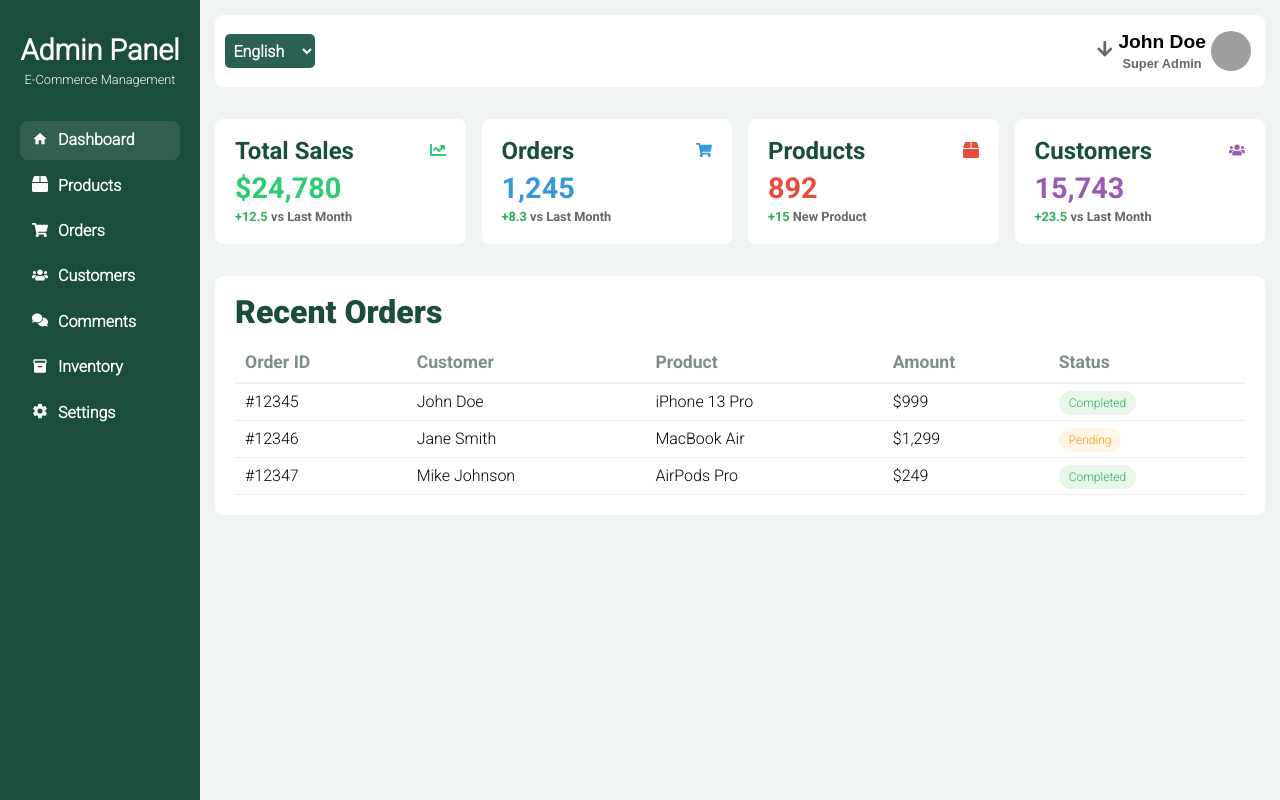
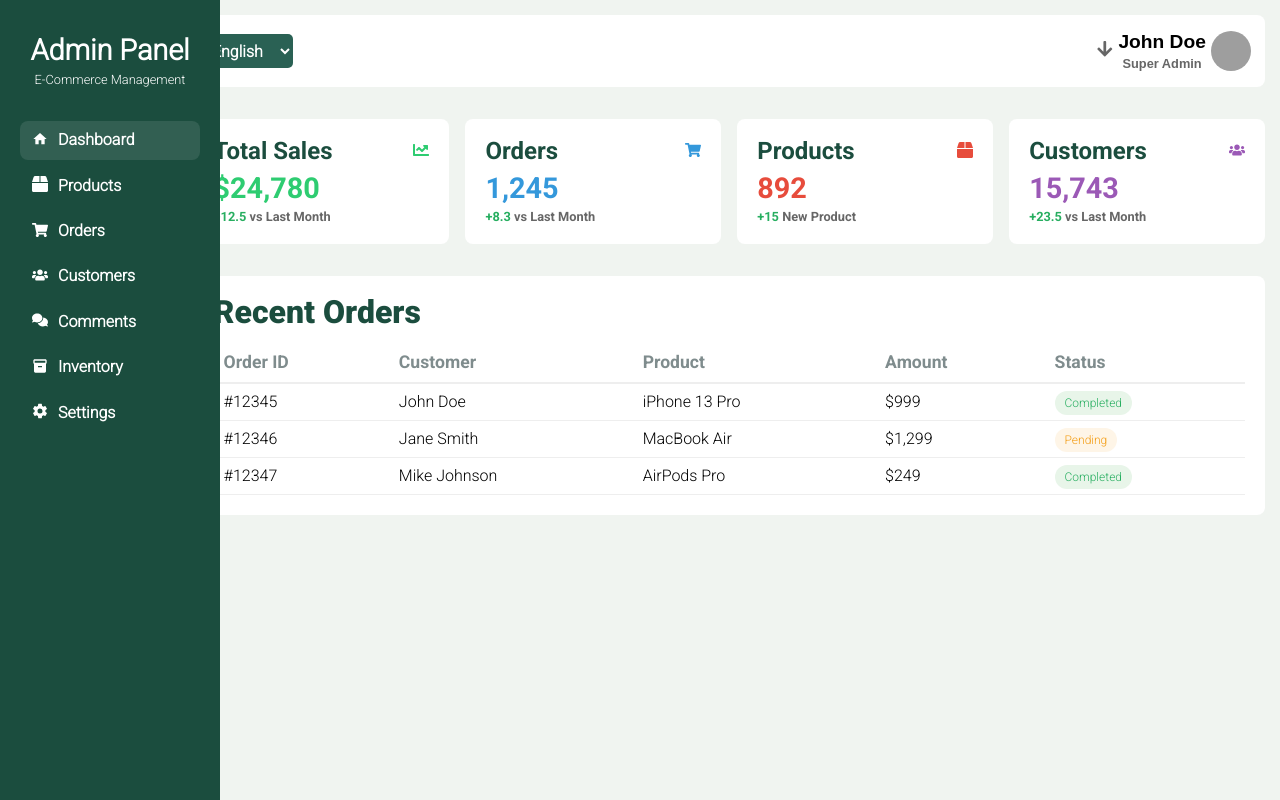
Before and after one commit to mohammadmehdidalvandii/Dashboard, a React (Vite) app in the folder frontend/dashboard/: page / in a window 1280 px wide. Built offline with nearby package versions, Linux system fonts and the light colour scheme; grey boxes are pictures that could not be loaded.

Commit message:
fixed conatiner-content

```diff
--- a/frontend/dashboard/src/components/modules/Sidebar/Sidebar.css
+++ b/frontend/dashboard/src/components/modules/Sidebar/Sidebar.css
@@ -1,6 +1,7 @@
 .sidebar{
     display: block;
-    width: 200px;
+    position: fixed;
+    width: 220px;
     background-color: var(--primary-dark);
     height: 100vh;
     padding: 20px;
--- a/frontend/dashboard/src/style/main.css
+++ b/frontend/dashboard/src/style/main.css
@@ -49,7 +49,7 @@ body {
     flex: 1;
 }
 .container_content{
-    flex: 7;
+    flex: 6;
     width: 100%;
     margin: 0 auto;
     padding: 15px;
@@ -366,10 +366,21 @@ td {
 /* Responsive  Utilities*/
 
 @media (max-width : 1200px) {
-
+    .container_content{
+        width: 80%;
+        flex: 8;
+     }
+}
+@media (max-width : 1100px) {
+    .container_content{
+        width: 80%;
+        flex: 3;
+     }
 }
 @media (max-width : 992px) {
-
+    .container_content{
+        flex: 2;
+    }
 }
 @media (max-width : 768px) {
     .container_sidebar{
```
